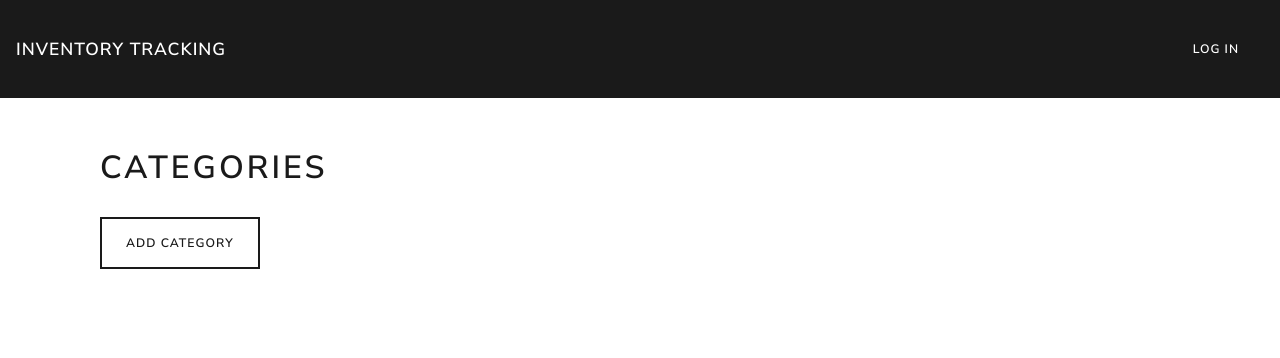
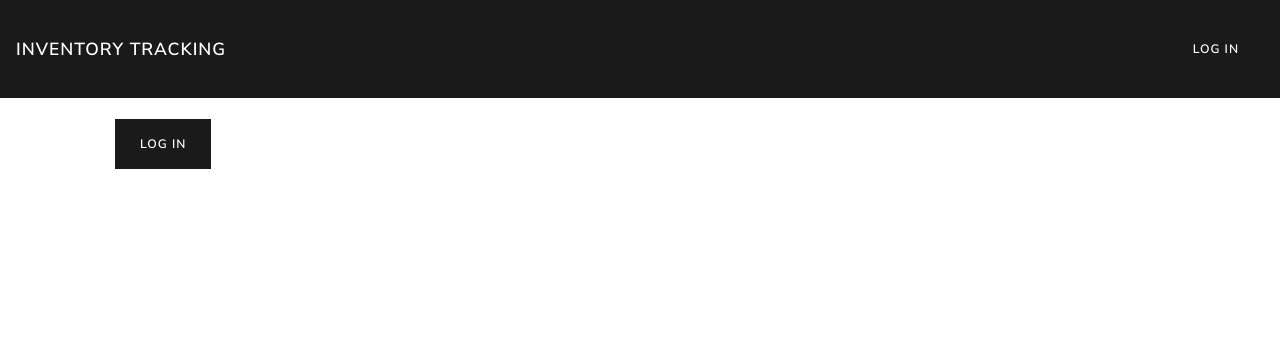
Before and after one commit to taniach/warm-everglades, a Django app: page / in a window 1280 px wide. Shown: the top 358 px of the page. Run offline with Django 3.2, Linux system fonts and the light colour scheme; data that the repository does not hold is empty; some libraries are stand-ins or nearby versions.

Commit message:
home page login

```diff
--- a/inventory_tracking/templates/home.html
+++ b/inventory_tracking/templates/home.html
@@ -3,6 +3,7 @@
 {% block title %}Simple Inventory Tracking{% endblock %}
 
 {% block content %}
+	{% if user.is_authenticated %}
 		<div class="container">
 			<h1 class="h1_spacing">Categories</h1>
 			<a href="{% url 'get_category' %}" class="btn btn-outline-primary btn_spacing">Add Category</a>
@@ -27,4 +28,7 @@
 			</div>
 			{% endif %}
 		</div>
+	{% else %}
+      <a class="btn btn-primary mybtn" href="{% url 'login' %}">Log In</a>
+    {% endif %}
 {% endblock %}
```
Lines whose indentation alone changed are shown as unchanged.
